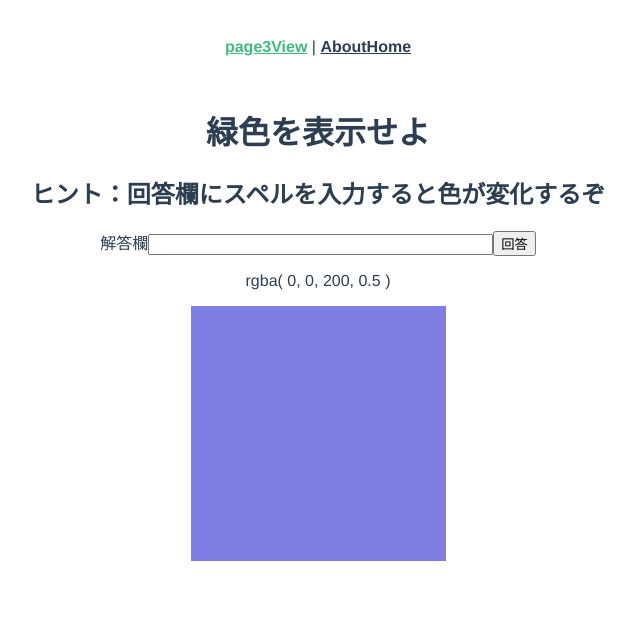
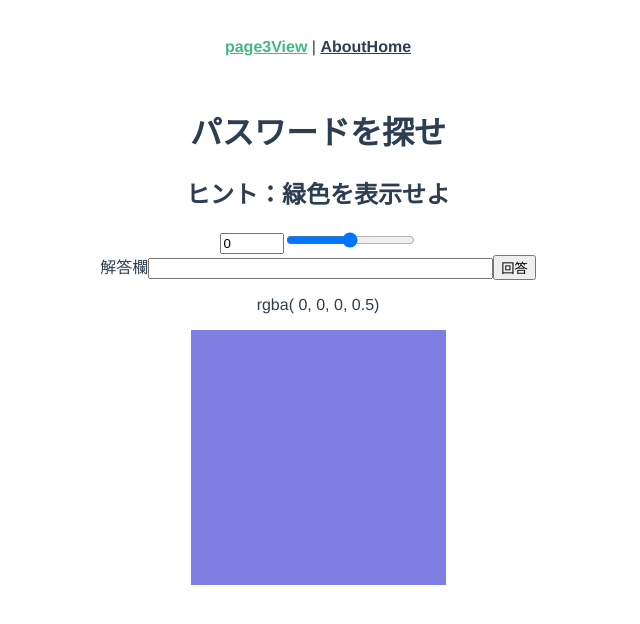
Before and after one commit to webex16-team-10/team10-original-app, a Vue app: page /page3View in a window 1280 px wide. Shown: the top 624 px of the page, without its empty margins (322-962 px from the left). Built offline with nearby package versions, Linux system fonts and the light colour scheme.

Commit message:
Page3作成完了

```diff
--- a/src/views/page3View.vue
+++ b/src/views/page3View.vue
@@ -1,7 +1,17 @@
 <template>
   <title>Question2</title>
-  <h1>緑色を表示せよ</h1>
-  <h2>ヒント：回答欄にスペルを入力すると色が変化するぞ</h2>
+  <h1>パスワードを探せ</h1>
+  <h2>ヒント：緑色を表示せよ</h2>
+  <section>
+    <input
+      type="number"
+      placeholder="色の名前を入れると?"
+      min="0"
+      max="255"
+      v-model="green"
+    />
+    <input type="range" min="0" max="1" step="0.1" v-model="alpha" />
+  </section>
   <section id="page3">
     <label>解答欄<input type="text" size="40" /></label>
     <button v-on:click="next">回答</button>
@@ -11,13 +21,21 @@
     </div>
   </section>
   <div class="app">
-    <p>rgba( {{ red }}, {{ green }}, 200, 0.5 )</p>
+    <p>rgba( {{ red }}, {{ green }}, {{ blue }}, {{ alpha }})</p>
     <div
       class="palette"
       v-on:mousemove="changeColor"
       v-on:click="pickColor"
       v-bind:style="{ backgroundColor: `rgba(${red}, ${green}, 200, 0.5)` }"
-    ></div>
+    >
+      <p
+        v-if="passDisplay"
+        v-on:mousemove="changeAlpha"
+        v-bind:style="{ color: `rgba(200, 150, 0, ${alphaNum})` }"
+      >
+        mousemove
+      </p>
+    </div>
 
     <div class="colors-container">
       <div class="mini-palette"></div>
@@ -31,11 +49,23 @@ export default {
     return {
       red: 0,
       green: 0,
+      blue: 0,
+      alpha: 0.5,
       colors: [
         // { red: 0, green: 0 }
       ],
+      alphaNum: 0,
       answer: false,
     }
+  },
+  computed: {
+    passDisplay() {
+      if (this.green === 150) {
+        return true
+      } else {
+        return false
+      }
+    },
   },
   methods: {
     next: function () {
@@ -45,7 +75,11 @@ export default {
 
     changeColor(e) {
       this.red = e.offsetX
-      this.green = e.offsetY
+      this.blue = e.offsetY
+      this.alphaNum = e.offsetY * 0.00392
+    },
+    changeAlpha(f) {
+      this.alphaNum = f.offsetY
     },
     pickColor() {
       const newColor = {
@@ -62,13 +96,6 @@ export default {
       this.$router.push("/")
     },
   },
-  computed: {
-    paletteStyle() {
-      return {
-        backgroundColor: `rgba(${this.red}, ${this.green}, 200, 0.5)`,
-      }
-    },
-  },
 }
 </script>
 <style>
```
